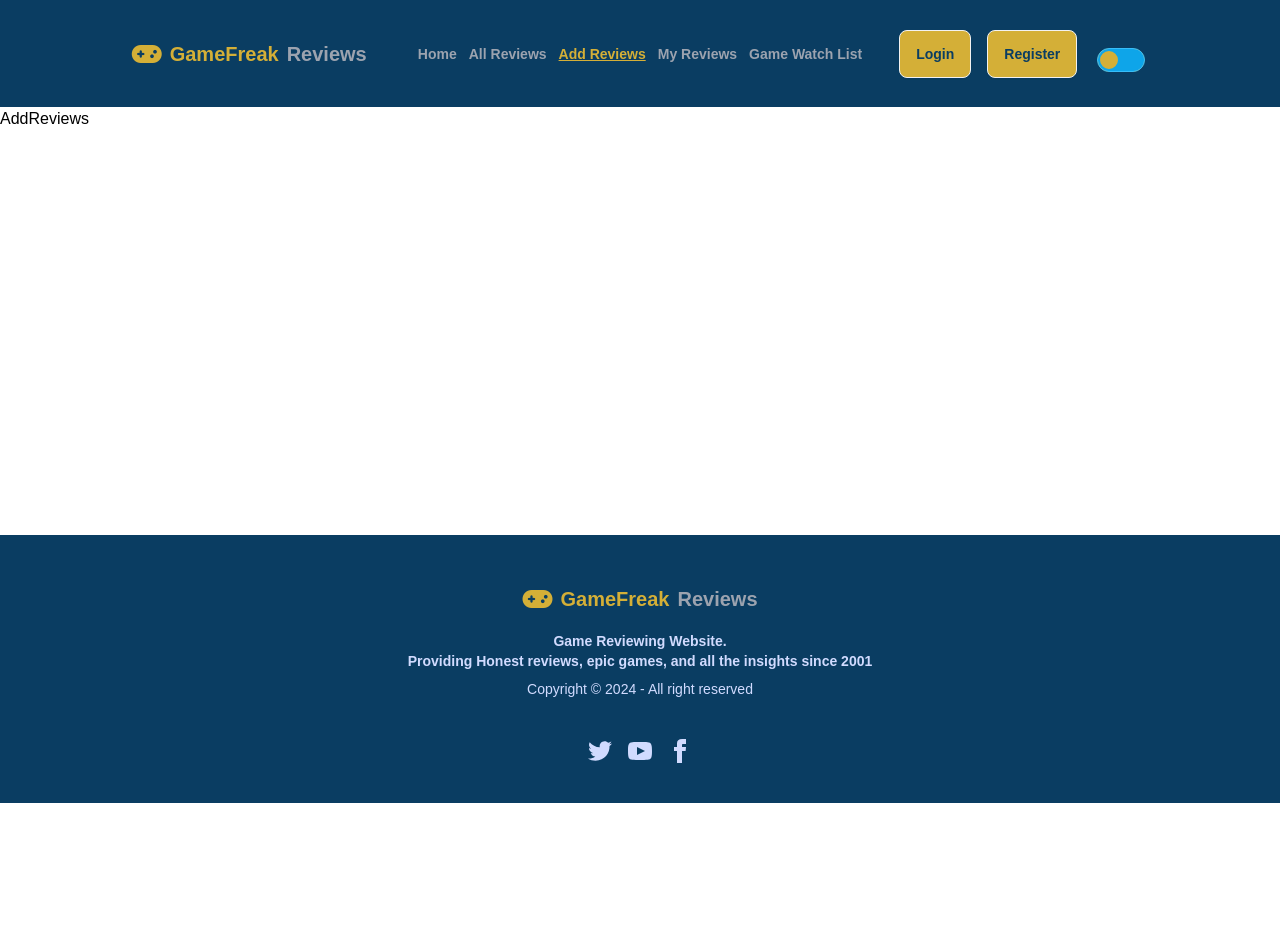
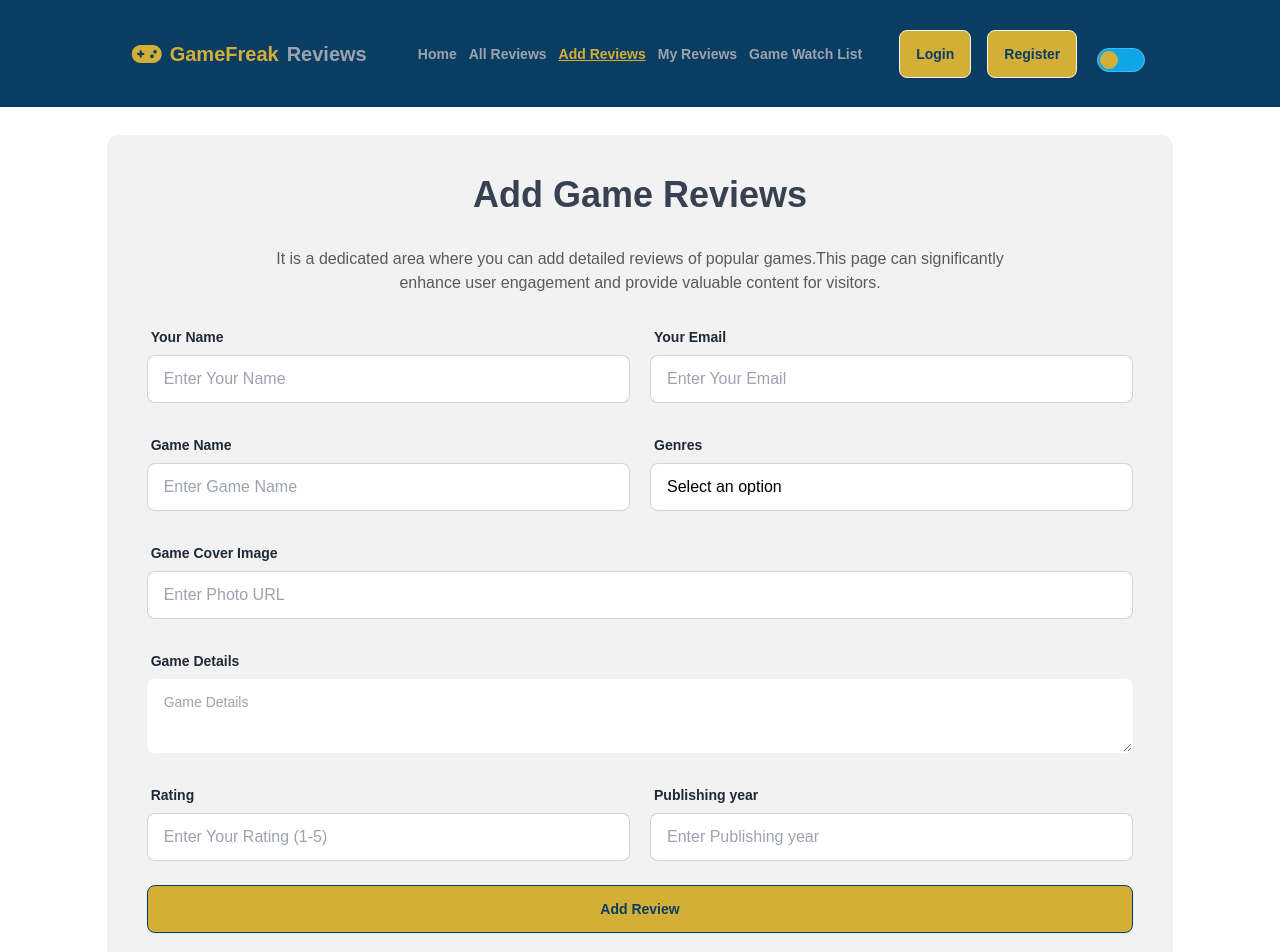
Before and after one commit to Sadia0920/gameFreak-reviews, a React (Vite) app: page /addReviews in a window 1280 px wide. Shown: the top 952 px of the page. Before the commit the page ends 803 px from the top, so only its background shows below. Built offline with nearby package versions, Linux system fonts and the light colour scheme.

Commit message:
added a form design to the Add Reviews Page

```diff
--- a/src/pages/AddReviews.jsx
+++ b/src/pages/AddReviews.jsx
@@ -1,7 +1,114 @@
-import React from 'react'
+import React, { useState } from 'react'
 
 export default function AddReviews() {
+  const [selectedValue, setSelectedValue] = useState("");
+  const handleChange = (event) => {
+    setSelectedValue(event.target.value);
+  };
+  const handleAddReviews = (event) => {
+        event.preventDefault();
+        const form = event.target;
+        const yourName = form.yourName.value;
+        const email = form.email.value;
+        const gameName = form.gameName.value;
+        const genres = form.genres.value;
+        const details = form.details.value;
+        const photo = form.photo.value;
+        const rating = form.rating.value;
+        const year = form.year.value;
+        const newReview = {yourName,email,gameName,genres,details,photo,rating,year}
+        console.log(newReview)
+        }
   return (
-    <div>AddReviews</div>
+    <div className='w-10/12 mx-auto py-7'>
+        <div className=' bg-base-200 rounded-xl p-10'>
+            <h2 className='text-center text-4xl font-bold text-[#374151]'>Add Game Reviews</h2>
+            <p className='text-center text-[#1B1A1AB3] w-9/12 mx-auto mt-8'>It is a dedicated area where you can add detailed reviews of popular games.This page can significantly enhance user engagement and provide valuable content for visitors.</p>
+        <form onSubmit={handleAddReviews}>
+        <div className='md:flex justify-between items-center gap-5 mt-6'>
+            <div className='md:w-1/2'>
+                <label className="form-control">
+                <div className="label">
+                <span className="label-text font-bold">Your Name</span>
+                </div>
+                <input type="text" placeholder="Enter Your Name" name='yourName' className="input input-bordered w-full" required/>
+                </label>
+            </div>
+            <div className='md:w-1/2'>
+                <label className="form-control">
+                <div className="label">
+                <span className="label-text font-bold">Your Email</span>
+                </div>
+                <input type="email" placeholder="Enter Your Email" name='email' className="input input-bordered w-full" required/>
+                </label>
+            </div>
+        </div>
+        <div className='md:flex justify-between items-center gap-5 mt-6'>
+            <div className='md:w-1/2'>
+                <label className="form-control">
+                <div className="label">
+                <span className="label-text font-bold">Game Name</span>
+                </div>
+                <input type="text" placeholder="Enter Game Name" name='gameName' className="input input-bordered w-full" required />
+                </label>
+            </div>
+            <div className='md:w-1/2'>
+            <label className="form-control">
+               <div className="label">
+               <span className="label-text font-bold">Genres</span>
+               </div>
+               <select id="dropdown" name='genres' value={selectedValue} onChange={handleChange} className='input input-bordered w-full' required>
+               <option value="" disabled>Select an option</option>
+               <option value="option1">Action</option>
+               <option value="option2">RPG</option>
+               <option value="option3">Adventure</option>
+               </select>
+            </label>
+            </div>
+        </div>
+        <div className='mt-6'>
+            <div className='md:w-full'>
+                <label className="form-control">
+                <div className="label">
+                <span className="label-text font-bold">Game Cover Image</span>
+                </div>
+                <input type="text" placeholder="Enter Photo URL" name='photo' className="input input-bordered w-full" required />
+                </label>
+            </div>
+        </div>
+        <div className='mt-6'>
+            <div className='md:w-full'>
+                <label className="form-control">
+                <div className="label">
+                <span className="label-text font-bold">Game Details</span>
+                </div>
+                <textarea type="text" placeholder="Game Details" name='details' className="textarea" required></textarea>
+                </label>
+            </div>
+        </div>
+        <div className='md:flex justify-between items-center gap-5 mt-6'>
+            <div className='md:w-1/2'>
+                <label className="form-control">
+                <div className="label">
+                <span className="label-text font-bold">Rating</span>
+                </div>
+                <input type="number" placeholder="Enter Your Rating (1-5)" name='rating' className="input input-bordered w-full" required/>
+                </label>
+            </div>
+            <div className='md:w-1/2'>
+                <label className="form-control">
+                <div className="label">
+                <span className="label-text font-bold">Publishing year</span>
+                </div>
+                <input type="number" placeholder="Enter Publishing year" name='year' className="input input-bordered w-full" required/>
+                </label>
+            </div>
+        </div>
+        <div className='mt-6'>
+            <input type="submit" value="Add Review" className="btn w-full font-bold border-[#0a3d62] text-[#0a3d62] bg-[#d4af37]" />
+        </div>
+        </form>
+        </div>
+    </div>
   )
 }
```
